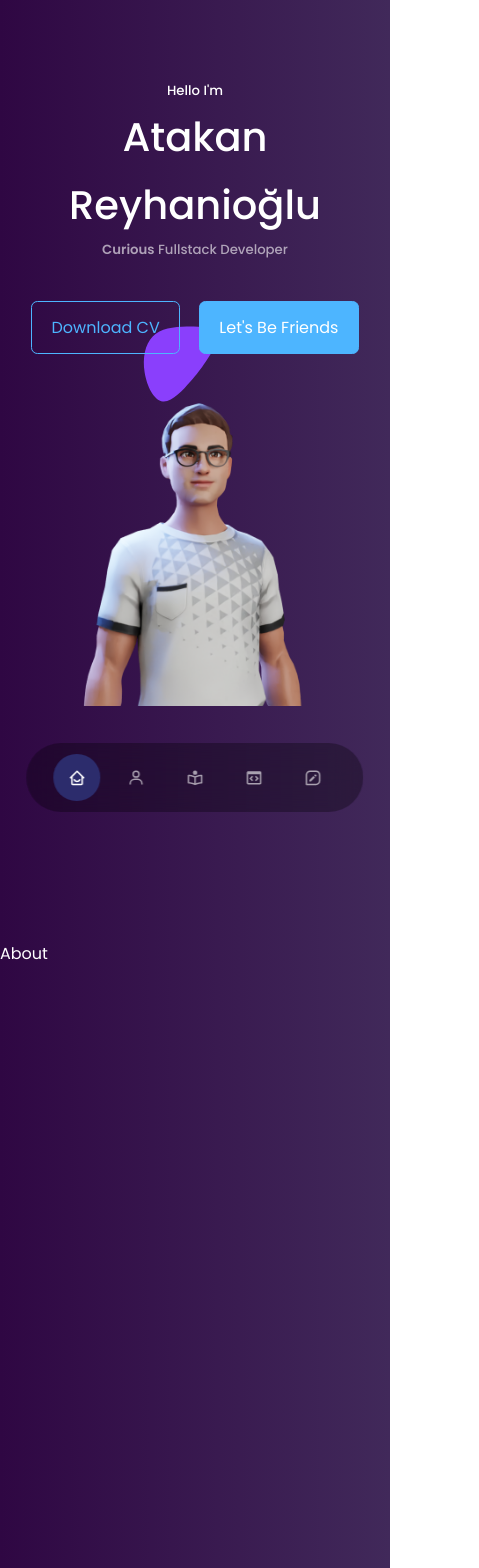
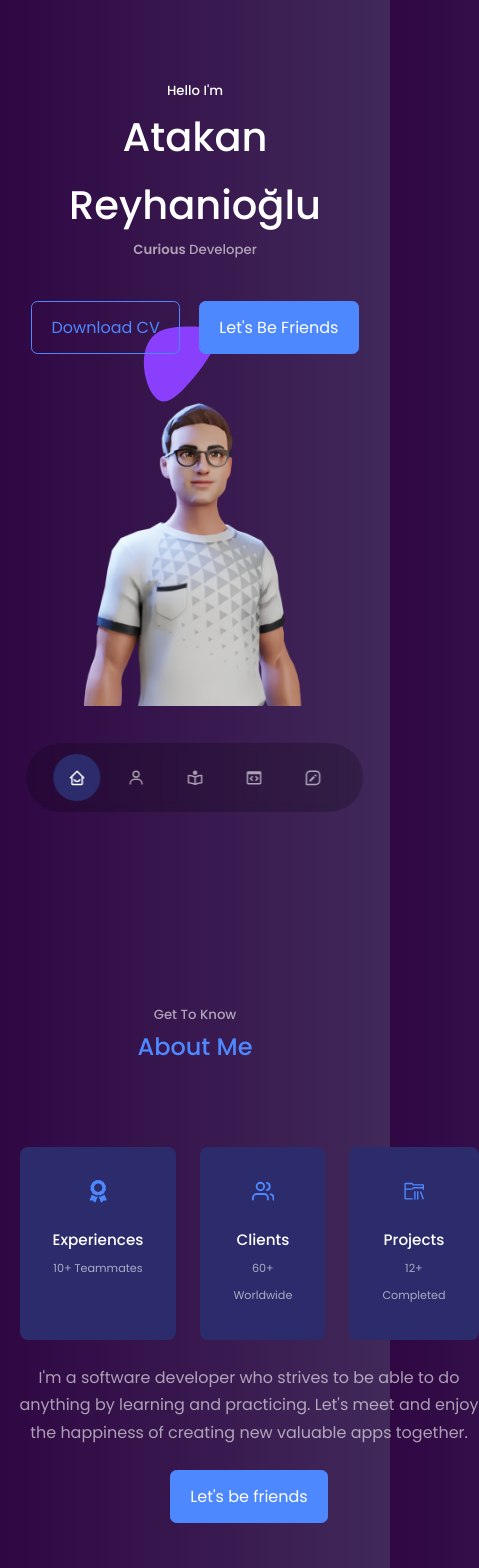
Before and after one commit to atakanreyhanioglu/portfolio, a React (Create React App) app: page / in a window 390 px wide. Shown: the top 1568 px of the page, 479 px wide, since content can reach past the window. Built offline with nearby package versions, Linux system fonts and the light colour scheme.

Commit message:
about completed

```diff
--- a/src/components/about/About.jsx
+++ b/src/components/about/About.jsx
@@ -1,9 +1,47 @@
 import React from 'react'
 import "./about.css"
+import ME from '../../assets/me-digital.svg'
+import {FaAward} from 'react-icons/fa'
+import {FiUsers} from 'react-icons/fi'
+import {VscFolderLibrary} from "react-icons/vsc";
 
 const About = () => {
     return (
-        <section id={"about"}>About</section>
+        <section id={"about"} className={"about"}>
+            <h5> Get To Know</h5>
+            <h2>About Me</h2>
+            <div className="container about__container">
+                <div className="about__me">
+                    <img className={"digital-face about__me-image"} src={ME} alt="digital face 2D."/>
+                </div>
+                <div className="about__content">
+                    <div className={"about__cards"}>
+                        <article className="about__card">
+                            <FaAward className="about__icon"/>
+                            <h5>Experiences</h5>
+                            <small>10+ Teammates</small>
+                        </article>
+                        <article className="about__card">
+                            <FiUsers className="about__icon"/>
+                            <h5>Clients</h5>
+                            <small>60+ Worldwide</small>
+                        </article>
+                        <article className="about__card">
+                            <VscFolderLibrary className="about__icon"/>
+                            <h5>Projects</h5>
+                            <small>12+ Completed</small>
+                        </article>
+                    </div>
+                    <p>
+                        I'm a software developer who strives to be able to do anything by learning and practicing.
+                        Let's meet and enjoy the happiness of creating new valuable apps together.
+                    </p>
+                    <a href="#contact" className={"btn btn-primary"}>Let's be friends</a>
+                </div>
+            </div>
+        </section>
+
+
     )
 }
 
--- a/src/components/about/about.css
+++ b/src/components/about/about.css
@@ -0,0 +1,110 @@
+.about {
+    padding-top: 4rem;
+}
+
+.digital-face {
+    width: 100%;
+}
+.about__container {
+    display: grid;
+    grid-template-columns: 35% 50%;
+    gap: 15%;
+}
+.about__me {
+    width: 100%;
+    aspect-ratio: 1/1;
+    border-radius: 2rem;
+    display: grid;
+    place-items: center;
+}
+.about__me-image {
+    border-radius: 2rem;
+    overflow: hidden;
+    z-index: 4;
+    transition: all .2s ease-in-out;
+
+}
+.about__me-image:hover {
+    transform: scale(1.1);
+}
+
+.about__cards {
+    display: grid;
+    grid-template-columns: repeat(3, 1fr);
+    gap: 1.5rem;
+
+}
+.about__card {
+    background: var(--color-bg-variant);
+    border: 1px solid transparent;
+    border-radius: 0.5rem;
+    padding: 2rem;
+    text-align: center;
+    transition: var(--transition);
+}
+.about__card:hover {
+    background: transparent;
+    border-color: var(--color-primary-variant);
+    cursor: default;
+}
+.about__icon {
+    color: var(--color-primary);
+    font-size: 1.4rem;
+    margin-bottom: 1rem;
+}
+.about__card h5 {
+    font-size: 0.95rem;
+}
+.about__card small {
+    font-size: 0.7rem;
+    color: var(--color-light);
+}
+
+.about__content p {
+    margin: 2rem 0 2.6rem;
+    color: var(--color-light)
+}
+
+/* media queries */
+@media screen and (max-width: 1024px){
+    .digital-face {
+        width: 40%;
+        margin-top: -80%;
+    }
+    .about__container {
+       grid-template-columns: 1fr;
+       gap: 0;
+    }
+    .about__me {
+        width: 50%;
+        margin: 2rem auto 4rem;
+    }
+
+    .about__content p {
+        margin: 1rem 0 1.5rem;
+    }
+    .about__cards {
+        margin-top: -40%;
+    }
+
+}
+@media screen and (max-width: 600px){
+    .digital-face {
+        display: none;
+    }
+    .about__me {
+        width: 65%;
+        margin: 0 auto 3rem;
+    }
+    .about__cards {
+        margin-top: -65%;
+
+    }
+    .about__content {
+        text-align: center;
+    }
+    .about__content p {
+        margin: 1.5rem 0;
+    }
+
+}
--- a/src/components/header/Header.jsx
+++ b/src/components/header/Header.jsx
@@ -1,4 +1,4 @@
-import React from 'react'
+import React, {useState} from 'react'
 import "./header.css"
 import CTA from './CTA'
 import Socials from './HeaderSocials'
@@ -7,12 +7,13 @@ import SvgBg from '../../assets/digital-bg.svg'
 
 
 const Header = () => {
+
     return (
         <header id={"home"}>
             <div className="container header__container">
                 <h5>Hello I'm</h5>
                 <h1>Atakan Reyhanioğlu</h1>
-                <h5 className="text-light"><b>Curious</b> Fullstack Developer</h5>
+                <h5 className="text-light"><b>Curious</b> Developer</h5>
                 <CTA/>
                 <Socials/>
                 <div className="me">
--- a/src/components/nav/nav.css
+++ b/src/components/nav/nav.css
@@ -1,16 +1,16 @@
 nav {
-    background: rgba(0, 0, 0, 0.3);
+    background: rgba(0, 0, 0, 0.2);
     width: max-content;
     display: flex;
     padding: 0.7rem 1.7rem;
-    z-index: 2;
+    z-index: 10;
     position: fixed;
     left: 50%;
     transform: translateX(-50%);
     bottom: 2rem;
     gap: 0.8rem;
     border-radius: 3rem;
-    backdrop-filter: blur(15px);
+    backdrop-filter: blur(5px);
 }
 
 nav a {
--- a/src/index.css
+++ b/src/index.css
@@ -13,7 +13,7 @@
 :root {
     --color-bg: linear-gradient(to right, #2F0743, #41295a);
     --color-bg-variant: #2c2c6c;
-    --color-primary: #4db5ff;
+    --color-primary: #4d88ff;
     --color-primary-variant: rgba(77, 181, 255, 0.4);
     --color-white: #fff;
     --color-light: rgba(255, 255, 255, 0.6);
@@ -62,7 +62,6 @@ section > h2, section > h5 {
     text-align: center;
     color: var(--color-light);
 }
-
 section > h2 {
     color: var(--color-primary);
     margin-bottom: 3rem;
@@ -88,9 +87,9 @@ a:hover {
     transition: var(--transition)
 }
 .btn:hover {
-    background: var(--color-bg-variant);
+    border-color: var(--color-primary-variant);
     color: var(--color-primary);
-    border-color: transparent;
+    background: transparent;
 }
 
 .btn-primary {
```
